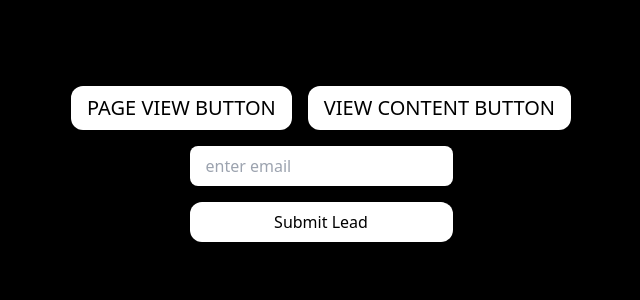
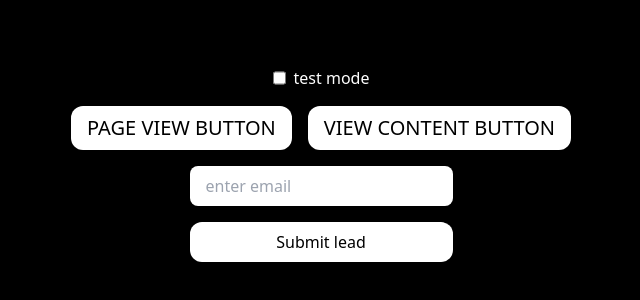
Before and after one commit to bhlox/fb-test-dedup, a Next.js app: page / in a window 1280 px wide. Shown: the part 236-536 px from the top of the page, without its empty margins (319-959 px from the left). Built offline with nearby package versions, Linux system fonts and the light colour scheme.

Commit message:
test mode added

```diff
--- a/src/pages/api/event.ts
+++ b/src/pages/api/event.ts
@@ -8,6 +8,7 @@ interface IFacebookApiRequest extends NextApiRequest {
     event_source_url: string;
     client_user_agent: string;
     em: string;
+    isTest: boolean;
   };
 }
 
@@ -31,7 +32,7 @@ export default async function Handler(
         },
       },
     ],
-    // test_event_code: facebookAdsConfig.testId,
+    test_event_code: req.body.isTest ? "TEST46387" : null,
   };
   const response = await fetch(
     `https://graph.facebook.com/v18.0/967516697795046/events?access_token=EAAGLMKEeUCcBO3nXtJbC6lnjwMORuThMxkkZAI8o9e9zjlcIOWfrg8auwpmaCj1Dq0CAnUD6UURdWRrHhXxlkZBqoghZBM6l0AMcLvpcZAAVNhqSELd5cOdirGogrX0cBlypPqWjHSzIx3MmRp1UdCwL4DxHTaEl7D66hAoHhHUmsJwF2v8VddN8pseJVBmXaAZDZD`,
--- a/src/pages/index.tsx
+++ b/src/pages/index.tsx
@@ -1,10 +1,12 @@
-import { FormEvent, useEffect, useId, useRef } from "react";
+import { FormEvent, useRef, useState } from "react";
 import { v4 } from "uuid";
 import { sha256 } from "js-sha256";
 import { getCookie } from "@/lib/util/getCookie";
 
 export default function Home() {
+  const [submitted, setSubmitted] = useState(false);
   const inputRef = useRef<HTMLInputElement>(null);
+  const checkboxRef = useRef<HTMLInputElement>(null);
 
   const handlePageView = () => {
     const eventID = v4();
@@ -22,6 +24,7 @@ export default function Home() {
           event_name: "PageView",
           fbp: getCookie("_fbp"),
           event_source_url: window.location.href,
+          isTest: checkboxRef.current?.checked,
         }),
         headers: {
           "Content-Type": "application/json",
@@ -46,6 +49,7 @@ export default function Home() {
         fbp: getCookie("_fbp"),
         event_source_url: window.location.href,
         client_user_agent: navigator.userAgent,
+        isTest: checkboxRef.current?.checked,
       }),
       headers: {
         "Content-Type": "application/json",
@@ -53,7 +57,7 @@ export default function Home() {
     });
   };
 
-  const handleSubmit = (e: FormEvent<HTMLFormElement>) => {
+  const handleSubmitLead = (e: FormEvent<HTMLFormElement>) => {
     e.preventDefault();
     if (!inputRef.current?.value) {
       alert("pls enter an email");
@@ -61,12 +65,12 @@ export default function Home() {
     }
 
     const eventID = v4();
-    // import("react-facebook-pixel")
-    //   .then((mod) => mod.default)
-    //   .then((pixel) => {
-    //     // pixel.init("967516697795046");
-    //     pixel.fbq("track", "Lead", {}, { eventID });
-    //   });
+    import("react-facebook-pixel")
+      .then((mod) => mod.default)
+      .then((pixel) => {
+        // pixel.init("967516697795046");
+        pixel.fbq("track", "Lead", {}, { eventID });
+      });
     fetch("/api/event", {
       method: "POST",
       body: JSON.stringify({
@@ -76,16 +80,24 @@ export default function Home() {
         event_source_url: window.location.href,
         client_user_agent: navigator.userAgent,
         em: sha256(inputRef.current?.value),
+        isTest: checkboxRef.current?.checked,
       }),
       headers: {
         "Content-Type": "application/json",
       },
     });
+    setSubmitted(true);
   };
 
   return (
     <>
       <div className="min-h-screen flex flex-col items-center justify-center max-w-7xl p-4 mx-auto space-y-4 bg-black">
+        <div className="flex gap-2">
+          <input ref={checkboxRef} type="checkbox" name="test" id="test" />
+          <label htmlFor="test" className="text-white">
+            test mode
+          </label>
+        </div>
         <div className="flex items-center justify-center gap-4">
           <button
             onClick={handlePageView}
@@ -100,7 +112,7 @@ export default function Home() {
             VIEW CONTENT BUTTON
           </button>
         </div>
-        <form onSubmit={handleSubmit} className="flex flex-col space-y-4">
+        <form onSubmit={handleSubmitLead} className="flex flex-col space-y-4">
           <input
             ref={inputRef}
             type="email"
@@ -109,9 +121,12 @@ export default function Home() {
           />
           <button
             type="submit"
-            className="bg-white px-4 py-2 text-black rounded-xl"
+            disabled={submitted}
+            className={`${
+              submitted ? "bg-green-400 text-white" : "bg-white text-black"
+            } px-4 py-2 rounded-xl`}
           >
-            Submit Lead
+            {submitted ? "Submitted Lead" : "Submit lead"}
           </button>
         </form>
       </div>
```
